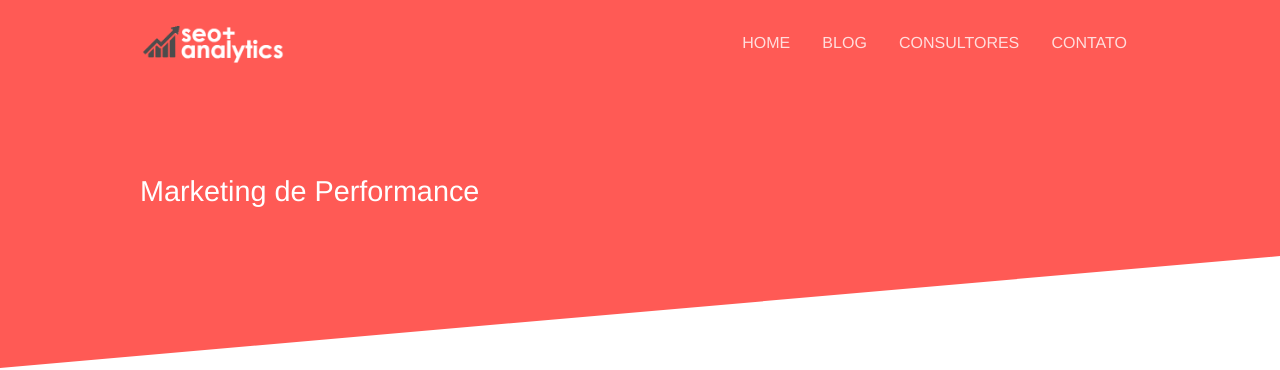
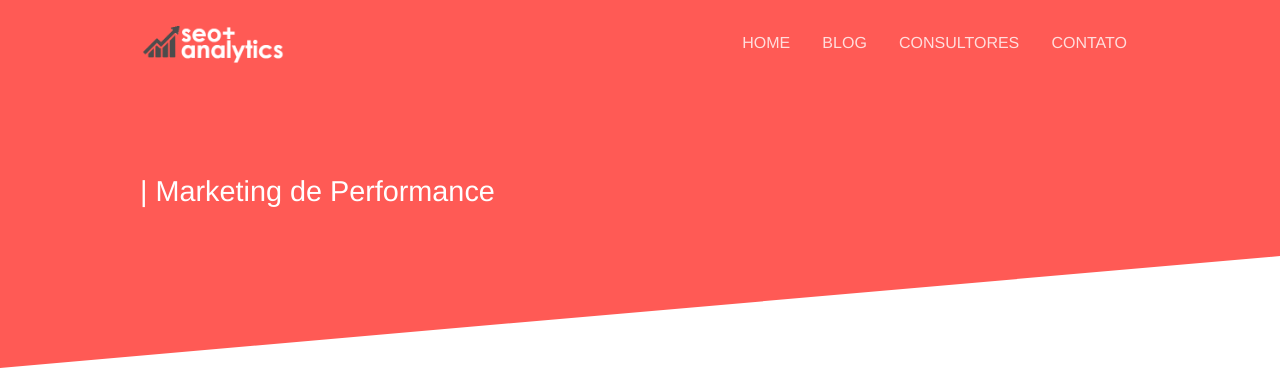
Before and after one commit to seoanalytics/seoanalytics.github.io, a Jekyll site: the page built from _cv/ana-paula.md, in a window 1280 px wide and 900 px high. Shown: the top 370 px of the window. Built offline with Jekyll 4.4.1, drawn with Linux system fonts in a browser that asks for light colours.

Commit message:
Updated '_layouts/cv.html' via CloudCannon

```diff
--- a/_layouts/cv.html
+++ b/_layouts/cv.html
@@ -9,7 +9,7 @@ layout: default
 		<h2>{{ cv.name }} | {{cv.position}}</a></h2>
 		{% endif %}
 		{% if page.subtitle %}
-			<p class="subtext">{{ page.subtitle }}</p>
+			<p class="subtext">{{ cv.name }} | {{ page.subtitle }}</p>
 		{% endif %}
 	</div>
 </section>
```
